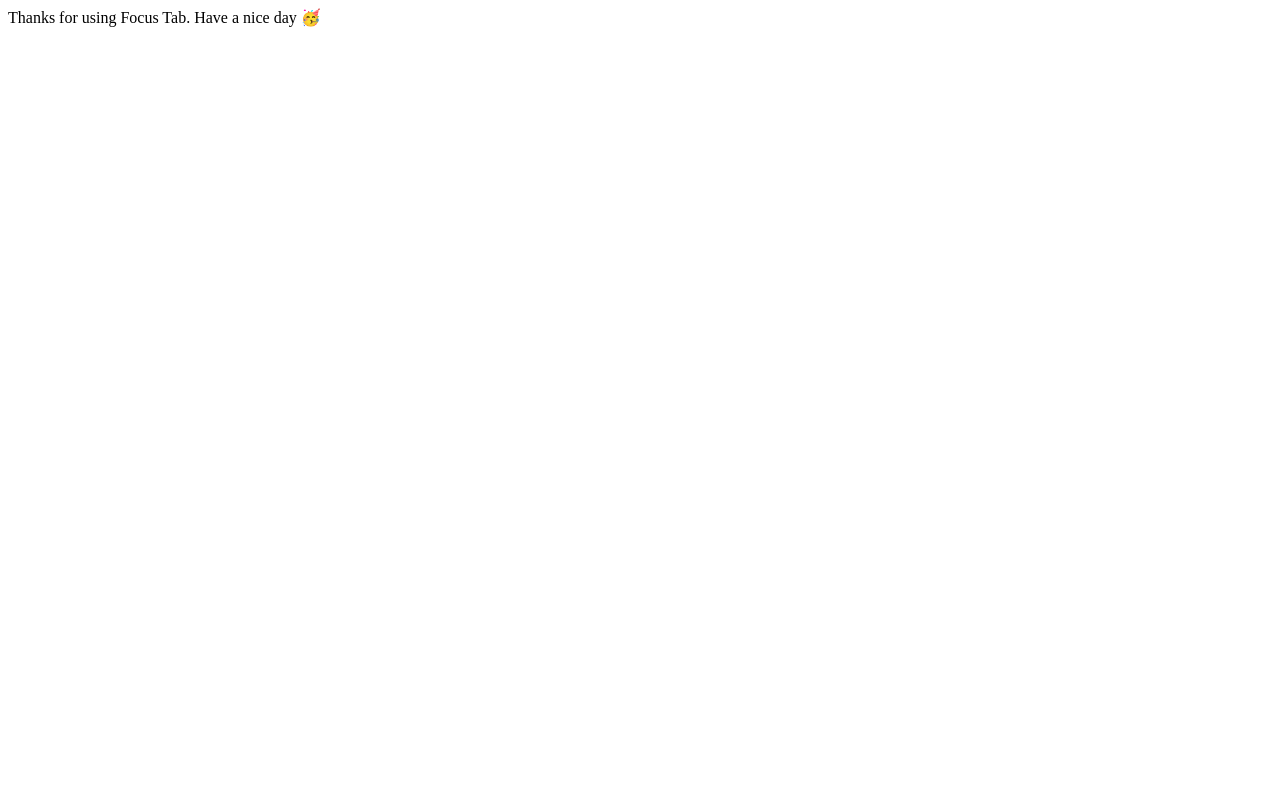
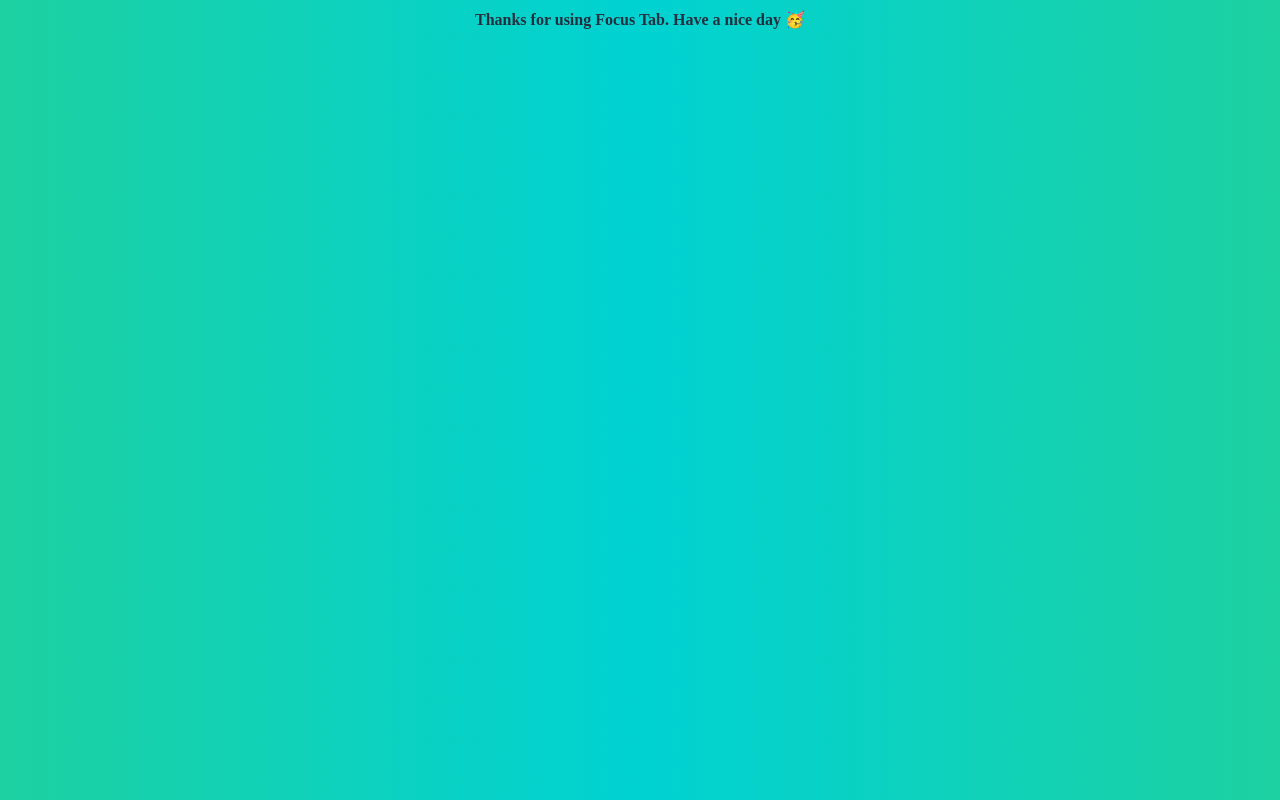
Before and after one commit to DanielWinning/FocusTab, a browser extension: page index.html in a window 1280 px wide. Drawn offline with Linux system fonts and the light colour scheme.

Commit message:
removed currently unneeded code

```diff
--- a/assets/css/focus.css
+++ b/assets/css/focus.css
@@ -0,0 +1,15 @@
+* {
+    padding: 0;
+    margin: 0;
+    box-sizing: border-box;
+}
+body {
+    background: rgb(0,210,211);
+    background: radial-gradient(circle, rgba(0,210,211,1) 0%, rgba(29,209,161,1) 100%);
+}
+p {
+    padding: 5px;
+    text-align: center;
+    color: #222f3e;
+    font-weight: 600;
+}
--- a/index.html
+++ b/index.html
@@ -1,9 +1,12 @@
 <!DOCTYPE html>
 <html lang="en">
 <head>
-
+    <meta charset="utf-8">
+    <link rel="stylesheet" type="text/css" href="assets/css/focus.css">
 </head>
-<body>
-    Thanks for using Focus Tab. Have a nice day 🥳
+<body style="min-width: 250px; padding: 5px">
+    <p style="font-weight: 600;">
+        Thanks for using Focus Tab. Have a nice day 🥳
+    </p>
 </body>
 </html>
```
Also changed, not shown: assets/css/themes/default.css (+0 -7 lines), assets/js/tab/main.js (+0 -17 lines), content/index.html (+2 -0 lines), manifest.json, worker.js (deleted).
